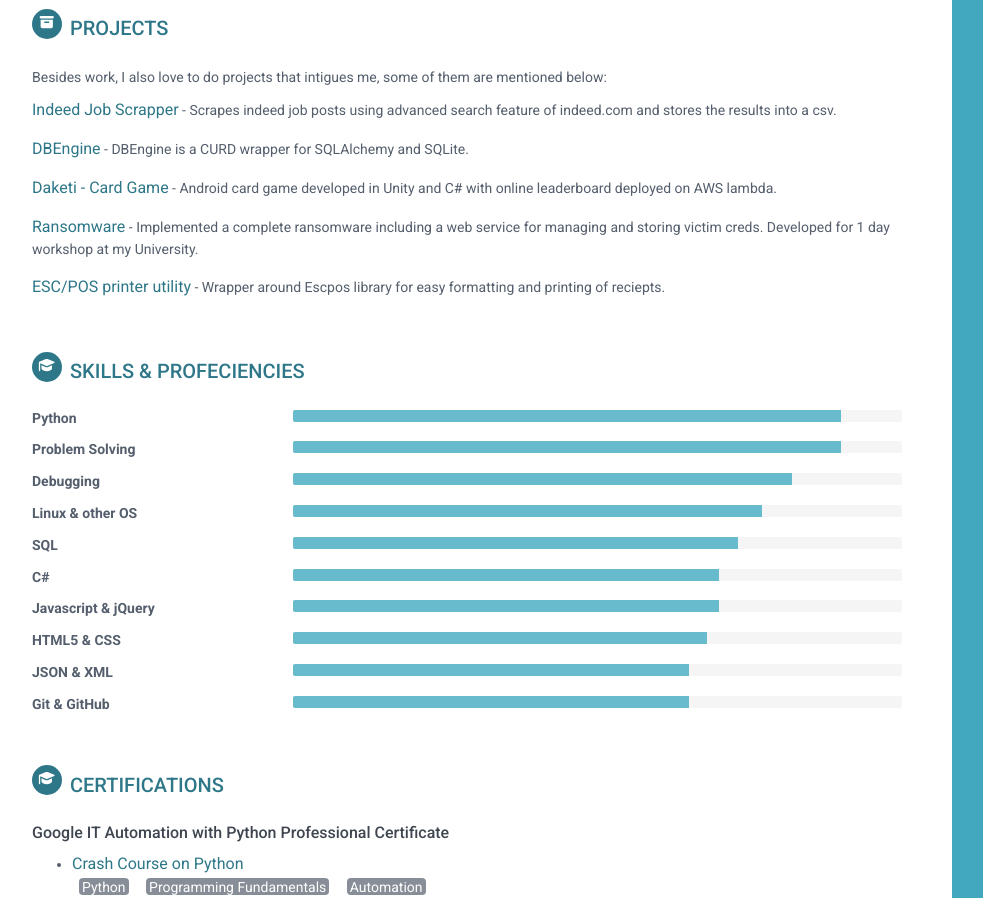
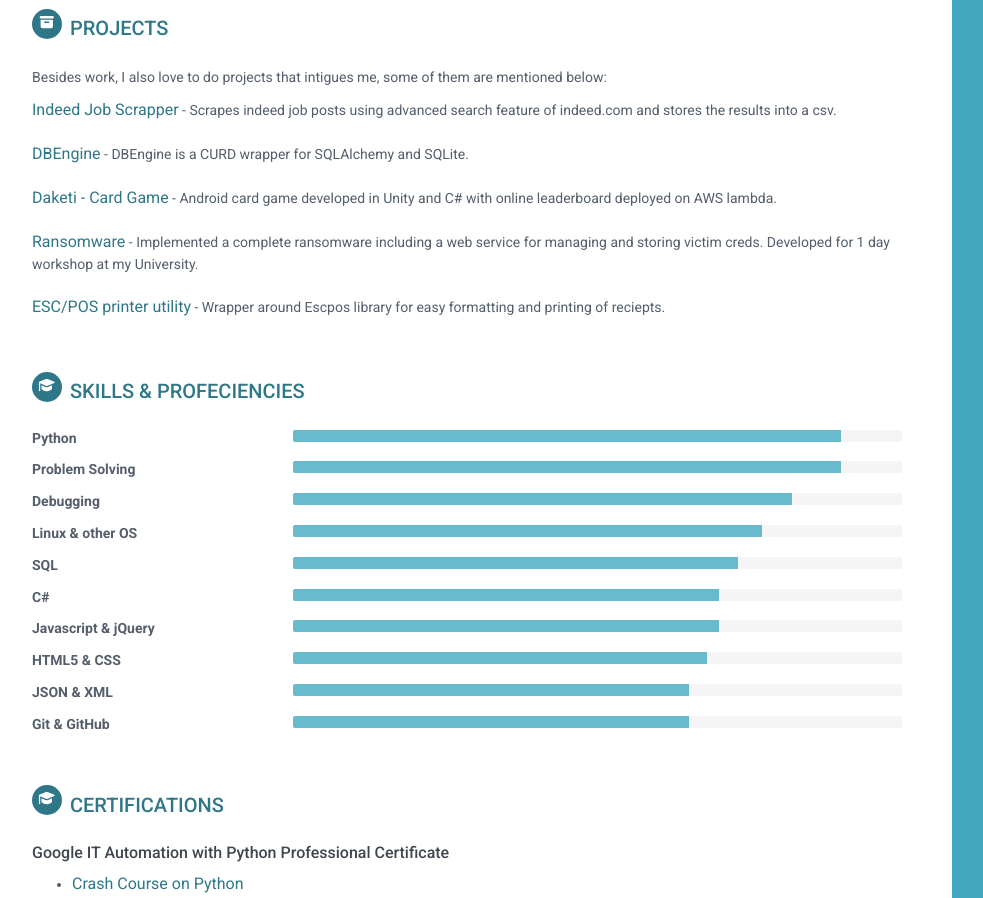
Before and after one commit to mughis369/resume, a plain HTML site: page index.html in a window 1280 px wide. Shown: the part 1120-2018 px from the top of the page, without its empty margins (28-1011 px from the left). Drawn offline with Linux system fonts and the light colour scheme.

Commit message:
changed design

```diff
--- a/index.html
+++ b/index.html
@@ -195,21 +195,21 @@
                 <div class="intro" style="margin-bottom: 10px">
                     <p style="margin-bottom: 10px">Besides work, I also love to do projects that intigues me, some of them are mentioned below:</p>
                 </div><!--//intro-->
-                <div class="item">
+                <div class="item" style="margin-bottom: 20px">
                     <span class="project-title"><a href="https://github.com/mughis369/Indeed-Job-Scraper" target="_blank">Indeed Job Scrapper</a></span> - <span class="project-tagline">Scrapes indeed job posts using advanced search feature of indeed.com and stores the results into a csv.</span>
                 </div><!--//item-->
-                <div class="item">
+                <div class="item" style="margin-bottom: 20px">
                     <span class="project-title"><a href="https://github.com/mughis789/DBEngine" target="_blank">DBEngine</a></span> - <span class="project-tagline">DBEngine is a CURD wrapper for SQLAlchemy and SQLite.</span>
                 </div><!--//item-->
-                <div class="item">
+                <div class="item"  style="margin-bottom: 20px">
                     <span class="project-title"><a href="https://play.google.com/store/apps/details?id=com.Robbery.pk" target="_blank">Daketi - Card Game</a></span> -
                     <span class="project-tagline">Android card game developed in Unity and C# with online leaderboard deployed on AWS lambda.</span>
                 </div><!--//item-->
-                <div class="item">
+                <div class="item" style="margin-bottom: 20px">
                     <span class="project-title"><a href="#" target="_blank">Ransomware</a></span> -
                     <span class="project-tagline">Implemented a complete ransomware including a web service for managing and storing victim creds. Developed for 1 day workshop at my University.</span>
                 </div>
-                <div class="item">
+                <div class="item" style="margin-bottom: 20px">
                     <span class="project-title"><a href="https://github.com/mughis789/Escpos_printing_formatter" target="_blank">ESC/POS printer utility</a></span> -
                     <span class="project-tagline">Wrapper around Escpos library for easy formatting and printing of reciepts.</span>
                 </div>
```
